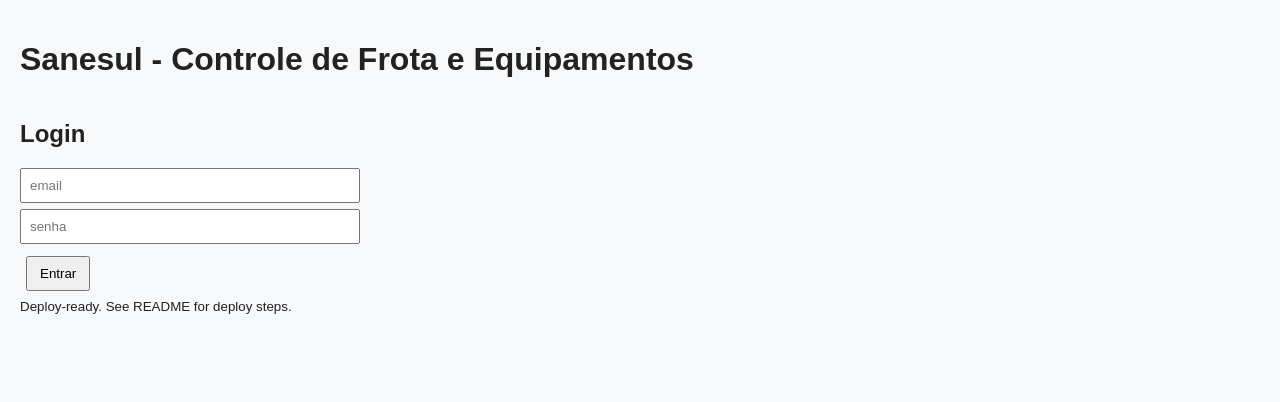
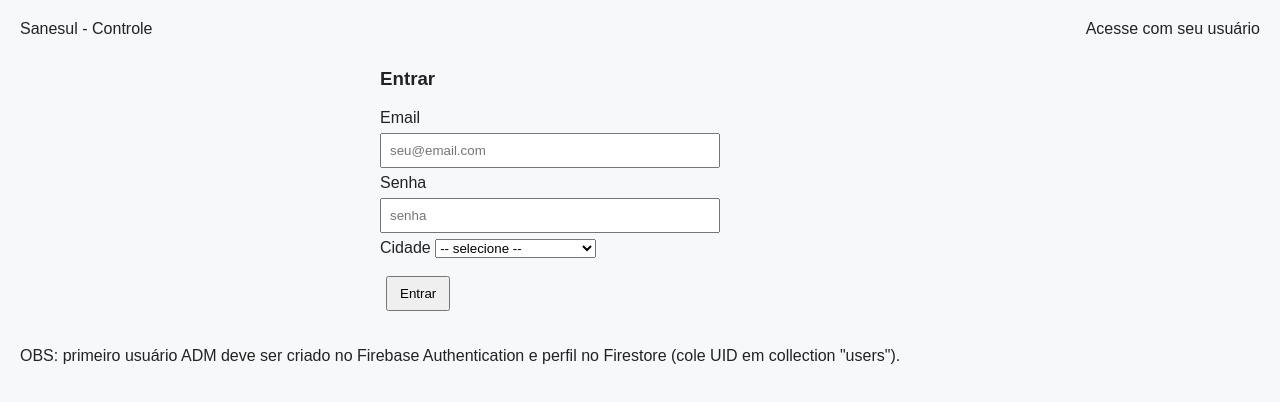
Before and after one commit to CezarTL/sanesul-frota-equipamentos, a plain HTML site: page index.html in a window 1280 px wide. Drawn offline with Linux system fonts and the light colour scheme; files that its build step writes are made by us from their sources.

Commit message:
Update index.html

```diff
--- a/index.html
+++ b/index.html
@@ -3,37 +3,50 @@
 <head>
   <meta charset="utf-8" />
   <meta name="viewport" content="width=device-width,initial-scale=1" />
-  <title>Sanesul - Controle de Frota e Equipamentos</title>
-  <link rel="stylesheet" href="./styles.css">
+  <title>Sanesul - Login</title>
+  <link rel="stylesheet" href="css/styles.css">
 </head>
 <body>
-  <div id="app">
-    <header>
-      <h1>Sanesul - Controle de Frota e Equipamentos</h1>
-      <div id="top-actions"></div>
-    </header>
-
-    <main>
-      <section id="login-section">
-        <h2>Login</h2>
-        <input id="inputEmail" type="email" placeholder="email">
-        <input id="inputPass" type="password" placeholder="senha">
+  <header class="header">
+    <div class="logo">Sanesul - Controle</div>
+    <div class="small">Acesse com seu usuário</div>
+  </header>
+  <div class="container">
+    <div class="card" style="max-width:520px;margin:30px auto;">
+      <h3>Entrar</h3>
+      <div class="form-group">
+        <label for="email">Email</label>
+        <input id="email" type="email" placeholder="seu@email.com">
+      </div>
+      <div class="form-group">
+        <label for="pass">Senha</label>
+        <input id="pass" type="password" placeholder="senha">
+      </div>
+      <div class="form-group">
+        <label for="city">Cidade</label>
+        <select id="city">
+          <option value="">-- selecione --</option>
+          <option>Agua Clara</option>
+          <option>Bataguassu</option>
+          <option>Nova Porto XV</option>
+          <option>Brasilândia</option>
+          <option>Debrasa</option>
+          <option>Novo Porto João André</option>
+          <option>Ribas do Rio Pardo</option>
+          <option>Santa Rita do Pardo</option>
+          <option>Selvíria</option>
+          <option>Três Lagoas</option>
+          <option>Arapuá</option>
+        </select>
+      </div>
+      <div style="margin-top:12px;">
         <button id="btnLogin">Entrar</button>
-        <div id="loginMsg" class="muted"></div>
-      </section>
-
-      <section id="app-section" class="hidden">
-        <div id="welcome"></div>
-        <button id="btnLogout">Sair</button>
-        <div id="content"></div>
-      </section>
-    </main>
-
-    <footer>
-      <small>Deploy-ready. See README for deploy steps.</small>
-    </footer>
+      </div>
+      <p class="small" id="msg" style="margin-top:12px;color:#d00"></p>
+    </div>
+    <p class="small">OBS: primeiro usuário ADM deve ser criado no Firebase Authentication e perfil no Firestore (cole UID em collection "users").</p>
   </div>
 
-  <script type="module" src="./app.js"></script>
+  <script type="module" src="js/auth.js"></script>
 </body>
 </html>
```
